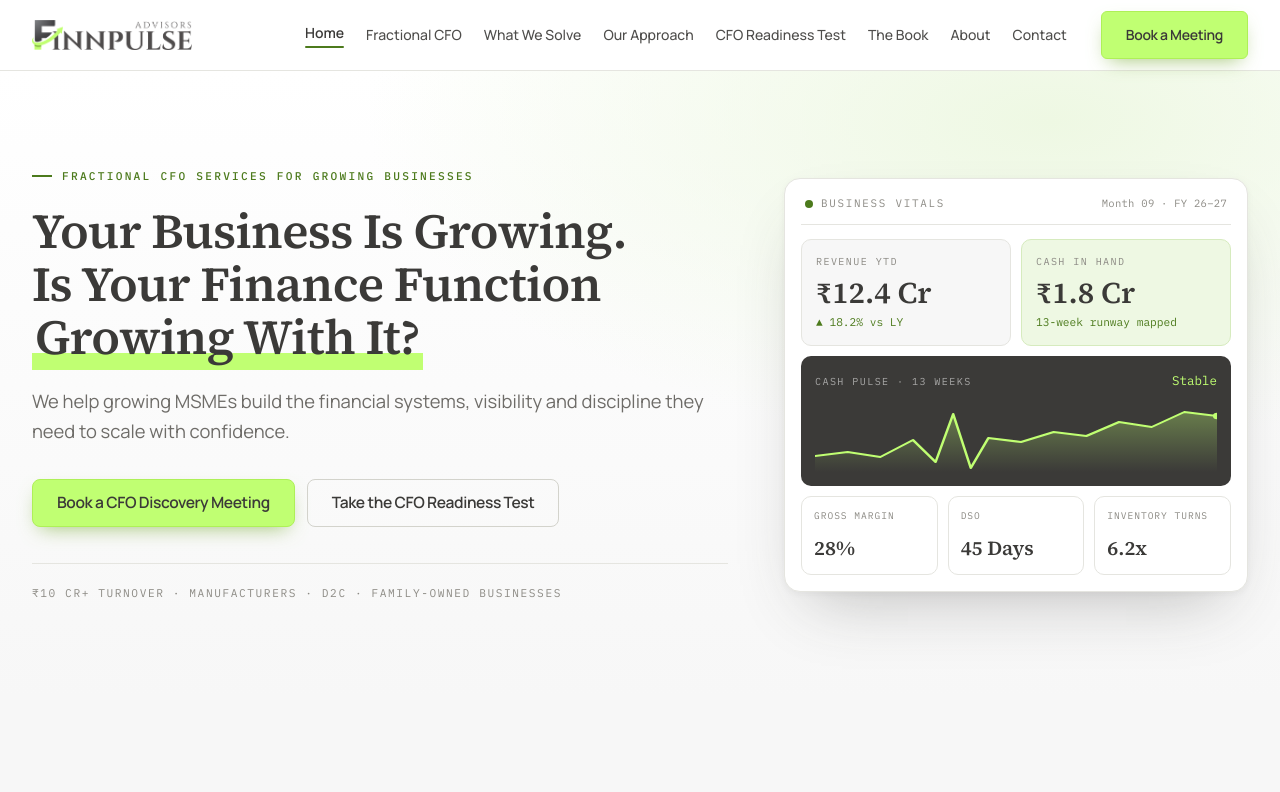
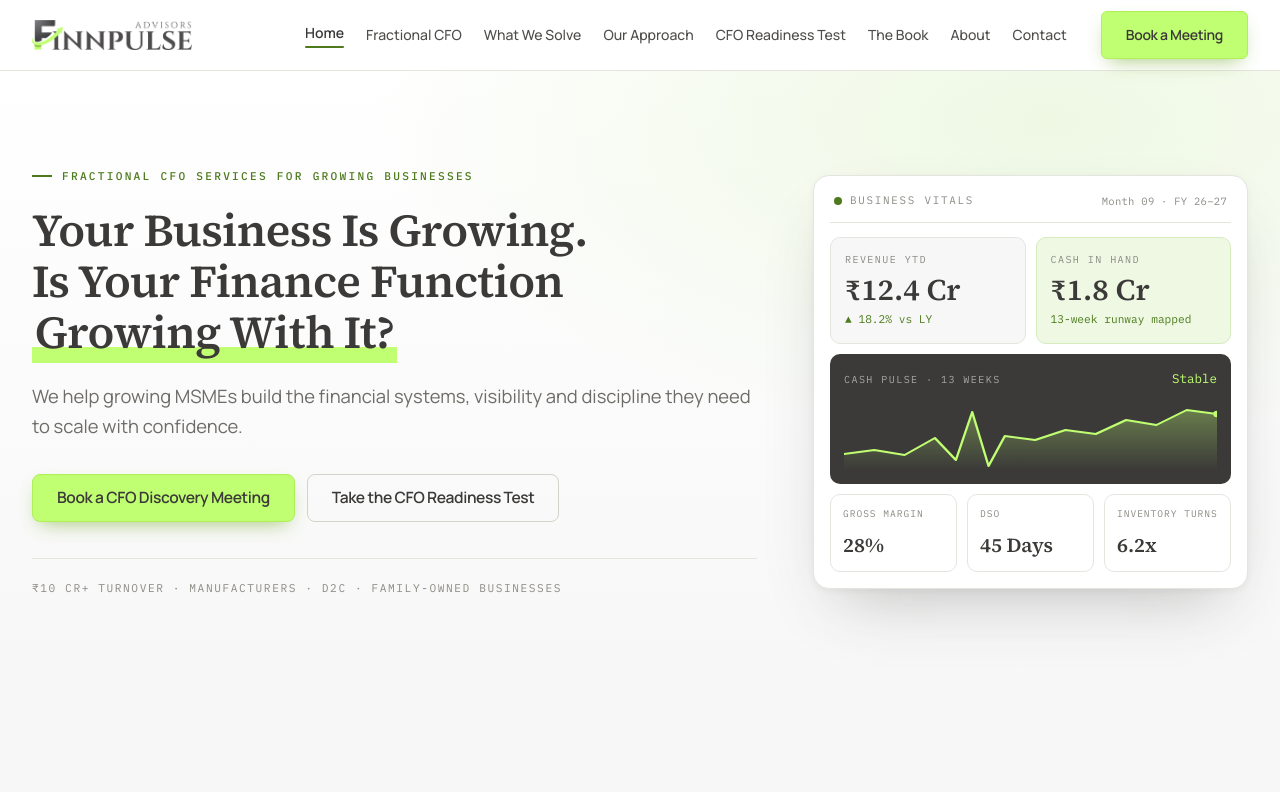
Before and after one commit to PROHIT-CoreTech/finnpulse-site, a Next.js app: page / in a window 1280 px wide. Shown: the top 792 px of the page. Built offline with nearby package versions, Linux system fonts and the light colour scheme.

Commit message:
Adjust hero headline line breaking to keep 'Growing With It?' intact

```diff
--- a/src/app/page.tsx
+++ b/src/app/page.tsx
@@ -84,12 +84,12 @@ export default function HomePage() {
       {/* ------------------------------------------------------------ HERO */}
       <section className="relative overflow-hidden bg-gradient-to-b from-white to-offwhite py-14 sm:py-20 lg:py-24">
         <div aria-hidden className="pointer-events-none absolute inset-0 bg-[radial-gradient(1100px_520px_at_82%_8%,#EEF8E3_0%,rgba(238,248,227,0)_62%)]" />
-        <div className="relative mx-auto grid max-w-wrap items-center gap-12 px-5 sm:px-8 lg:grid-cols-[1.2fr_0.8fr] lg:gap-14">
+        <div className="relative mx-auto grid max-w-wrap items-center gap-12 px-5 sm:px-8 lg:grid-cols-[1.25fr_0.75fr] lg:gap-14">
           <div>
             <Eyebrow>Fractional CFO Services for Growing Businesses</Eyebrow>
-            <h1 className="mt-5 font-display text-[clamp(2.1rem,1.35rem+2.5vw,3.05rem)] font-semibold leading-[1.08] tracking-[-0.015em] text-charcoalDeep">
+            <h1 className="mt-5 font-display text-[clamp(2rem,1.25rem+2.2vw,2.85rem)] font-semibold leading-[1.12] tracking-[-0.015em] text-charcoalDeep">
               Your Business Is Growing.<br />
-              Is Your Finance Function <Highlight>Growing With It?</Highlight>
+              Is Your Finance Function <Highlight><span className="inline-block">Growing With It?</span></Highlight>
             </h1>
             <p className="mt-6 max-w-prose text-[1.05rem] leading-relaxed text-charcoalSoft sm:text-[1.15rem]">
               We help growing MSMEs build the financial systems, visibility and discipline they need to scale with confidence.
```
